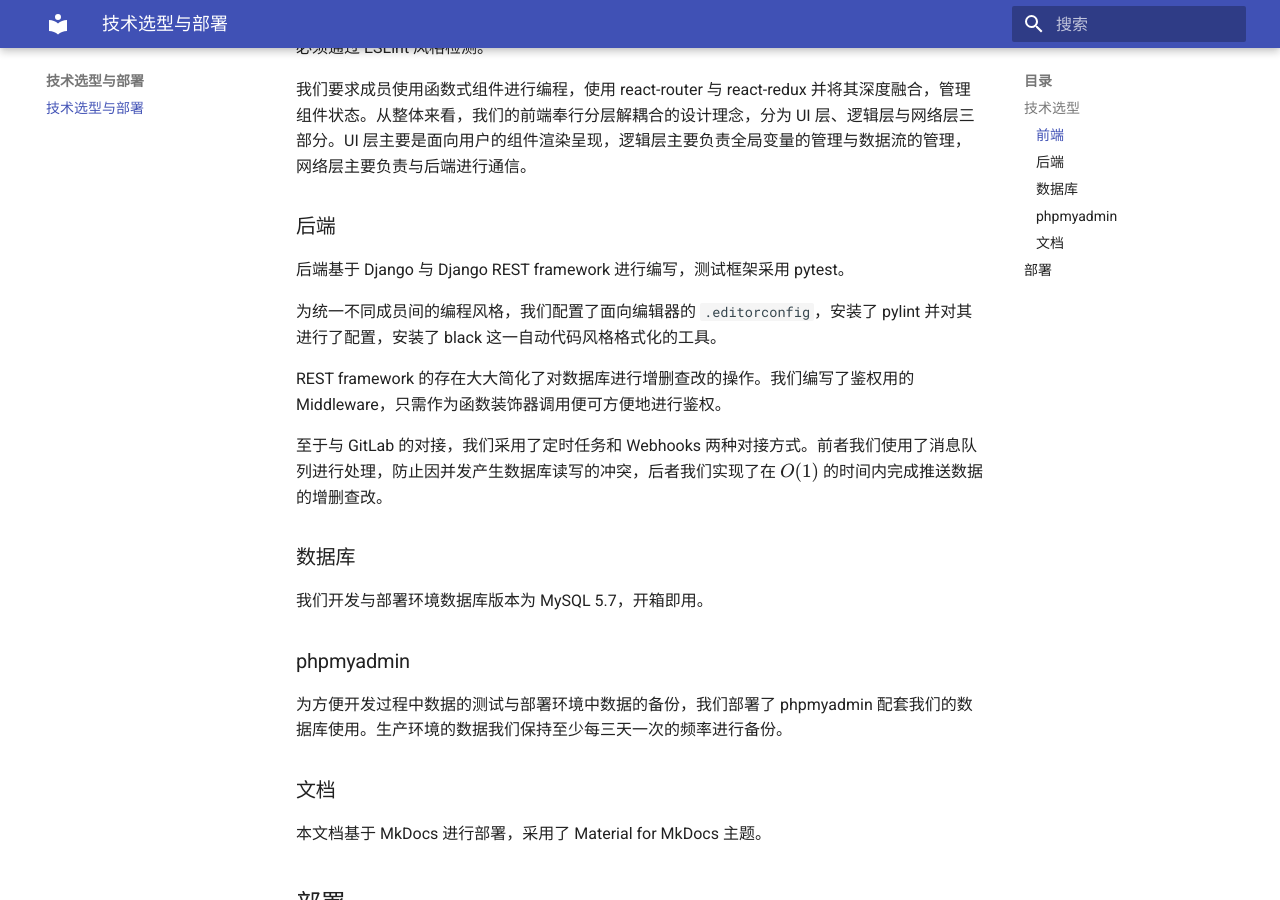
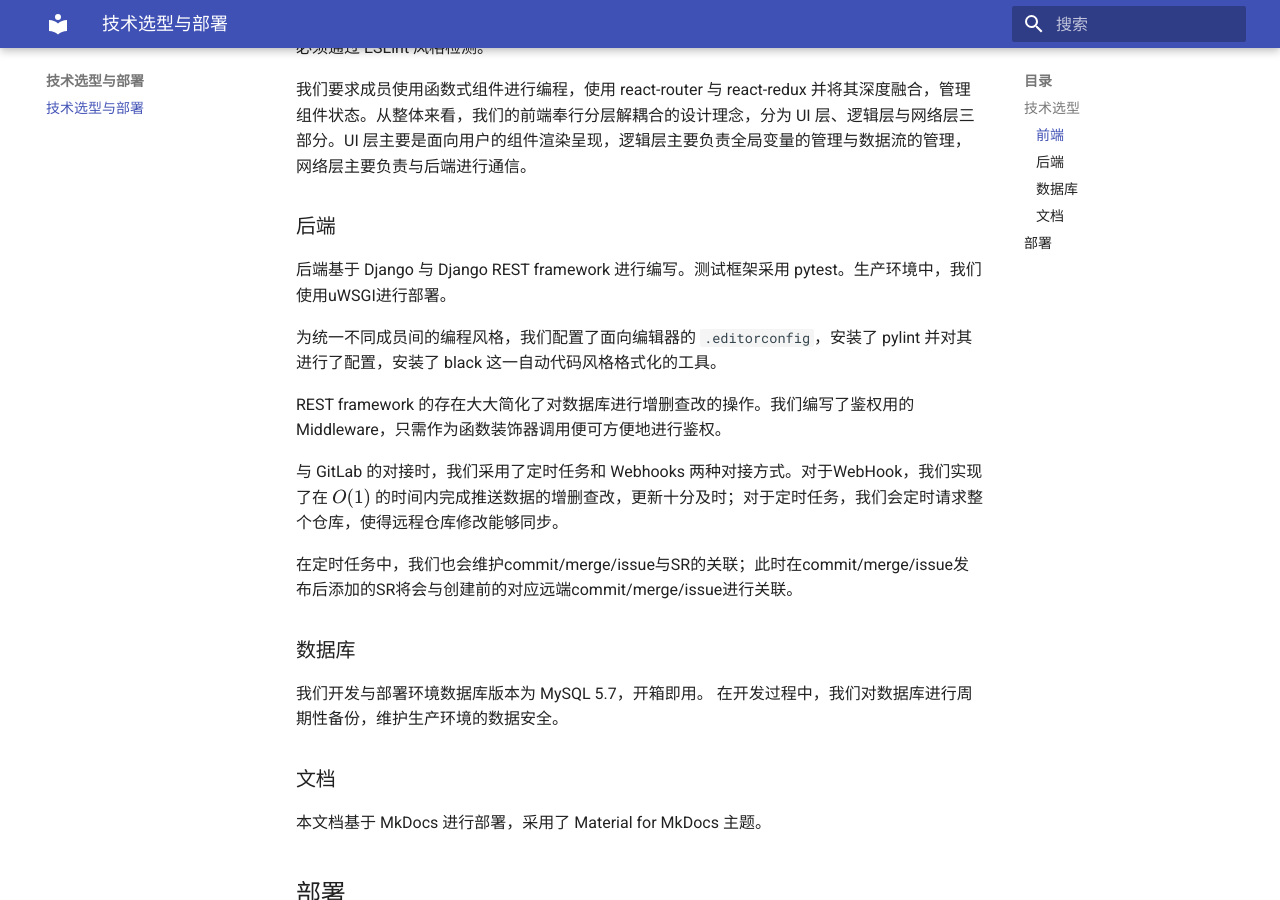
Before and after one commit to c7w/ReqMan-doc, an MkDocs documentation site: the page built from docs/tech.md, in a window 1280 px wide and 900 px high, scrolled down 382 px. Built offline with MkDocs 1.6.1 and Material for MkDocs 9.7.7, drawn with Linux system fonts in a browser that asks for light colours; formulas are drawn with MathJax 3.

Commit message:
[SR.006.821.I] Update test doc and tech doc (#38)

```diff
--- a/docs/tech.md
+++ b/docs/tech.md
@@ -12,21 +12,20 @@
 
 ### 后端
 
-后端基于 Django 与 Django REST framework 进行编写，测试框架采用 pytest。
+后端基于 Django 与 Django REST framework 进行编写。测试框架采用 pytest。生产环境中，我们使用uWSGI进行部署。
 
 为统一不同成员间的编程风格，我们配置了面向编辑器的 `.editorconfig`，安装了 pylint 并对其进行了配置，安装了 black 这一自动代码风格格式化的工具。
 
 REST framework 的存在大大简化了对数据库进行增删查改的操作。我们编写了鉴权用的 Middleware，只需作为函数装饰器调用便可方便地进行鉴权。
 
-至于与 GitLab 的对接，我们采用了定时任务和 Webhooks 两种对接方式。前者我们使用了消息队列进行处理，防止因并发产生数据库读写的冲突，后者我们实现了在 $O(1)$ 的时间内完成推送数据的增删查改。
+与 GitLab 的对接时，我们采用了定时任务和 Webhooks 两种对接方式。对于WebHook，我们实现了在 $O(1)$ 的时间内完成推送数据的增删查改，更新十分及时；对于定时任务，我们会定时请求整个仓库，使得远程仓库修改能够同步。
+
+在定时任务中，我们也会维护commit/merge/issue与SR的关联；此时在commit/merge/issue发布后添加的SR将会与创建前的对应远端commit/merge/issue进行关联。
 
 ###　数据库
 
 我们开发与部署环境数据库版本为 MySQL 5.7，开箱即用。
-
-### phpmyadmin
-
-为方便开发过程中数据的测试与部署环境中数据的备份，我们部署了 phpmyadmin 配套我们的数据库使用。生产环境的数据我们保持至少每三天一次的频率进行备份。
+在开发过程中，我们对数据库进行周期性备份，维护生产环境的数据安全。
 
 ### 文档
 
```
Also changed, not shown: docs/test_doc.md (+3 -1 lines).
